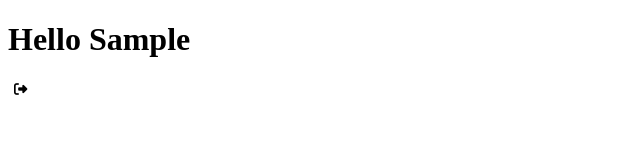
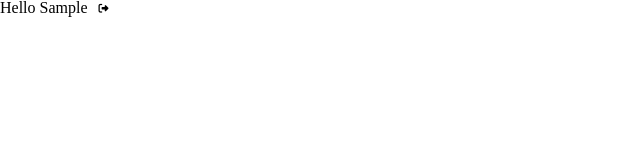
Before and after one commit to leechi/life, a plain HTML site: page index.html in a window 1280 px wide. Both pictures are taken after typing "Sample" into the empty fields and a click on the input "LogIn". Shown: the whole page, without its empty margins (0-640 px from the left). Drawn offline with Linux system fonts and the light colour scheme.

Commit message:
greeting

```diff
--- /dev/null
+++ b/css/greeting.css
@@ -0,0 +1,13 @@
+.greeting-box__logout {
+    display: flex;
+
+}
+
+.logout {
+
+    border: none;
+    background-color: white;
+    margin-left: 5px;
+    font-size: 10px;
+
+}
--- /dev/null
+++ b/css/reset.css
@@ -0,0 +1,135 @@
+/* http://meyerweb.com/eric/tools/css/reset/
+   v2.0 | 20110126
+   License: none (public domain)
+*/
+
+html,
+body,
+div,
+span,
+applet,
+object,
+iframe,
+h1,
+h2,
+h3,
+h4,
+h5,
+h6,
+p,
+blockquote,
+pre,
+a,
+abbr,
+acronym,
+address,
+big,
+cite,
+code,
+del,
+dfn,
+em,
+img,
+ins,
+kbd,
+q,
+s,
+samp,
+small,
+strike,
+strong,
+sub,
+sup,
+tt,
+var,
+b,
+u,
+i,
+center,
+dl,
+dt,
+dd,
+ol,
+ul,
+li,
+fieldset,
+form,
+label,
+legend,
+table,
+caption,
+tbody,
+tfoot,
+thead,
+tr,
+th,
+td,
+article,
+aside,
+canvas,
+details,
+embed,
+figure,
+figcaption,
+footer,
+header,
+hgroup,
+menu,
+nav,
+output,
+ruby,
+section,
+summary,
+time,
+mark,
+audio,
+video {
+    margin: 0;
+    padding: 0;
+    border: 0;
+    font-size: 100%;
+    font: inherit;
+    vertical-align: baseline;
+}
+
+/* HTML5 display-role reset for older browsers */
+article,
+aside,
+details,
+figcaption,
+figure,
+footer,
+header,
+hgroup,
+menu,
+nav,
+section {
+    display: block;
+}
+
+body {
+    line-height: 1;
+}
+
+ol,
+ul {
+    list-style: none;
+}
+
+blockquote,
+q {
+    quotes: none;
+}
+
+blockquote:before,
+blockquote:after,
+q:before,
+q:after {
+    content: '';
+    content: none;
+}
+
+table {
+    border-collapse: collapse;
+    border-spacing: 0;
+}
--- a/css/style.css
+++ b/css/style.css
@@ -1,3 +1,6 @@
+@import "greeting.css";
+@import "reset.css";
+
 * {
     box-sizing: border-box;
 }
--- a/index.html
+++ b/index.html
@@ -10,16 +10,16 @@
 </head>
 
 <body>
+    <section class="greeting-box">
         <form action="" class="login-form hidden">
             <input type="text" placeholder="Write your name">
             <input type="submit" value="LogIn">
         </form>
-    <div>
+        <div class="greeting-box__logout">
             <h1 class="greeting hidden"></h1>
-        <button style="border:none; background-color: white;" class="logout hidden"><i
-                class="fa-solid fa-right-from-bracket"></i></button>
+            <button class="logout hidden"><i class="fa-solid fa-right-from-bracket"></i></button>
         </div>
-
+    </section>
     <script src="js/script.js"></script>
     <script src="https://kit.fontawesome.com/15235ae2d2.js" crossorigin="anonymous"></script>
 </body>
--- a/js/script.js
+++ b/js/script.js
@@ -11,7 +11,6 @@ function loginHandler(event) {
     const username = loginInput.value;
     loginForm.classList.add(HIDDEN);
     localStorage.setItem(USERNAME, username);
-    logout.classList.remove(HIDDEN);
     paintGreeting(username)
 }
 
@@ -26,6 +25,7 @@ logout.addEventListener("click", logoutHandler);
 
 function paintGreeting(username) {
     greeting.classList.remove(HIDDEN);
+    logout.classList.remove(HIDDEN);
     greeting.innerText = `Hello ${username}`;
 }
 
```
Lines whose indentation alone changed are shown as unchanged.
